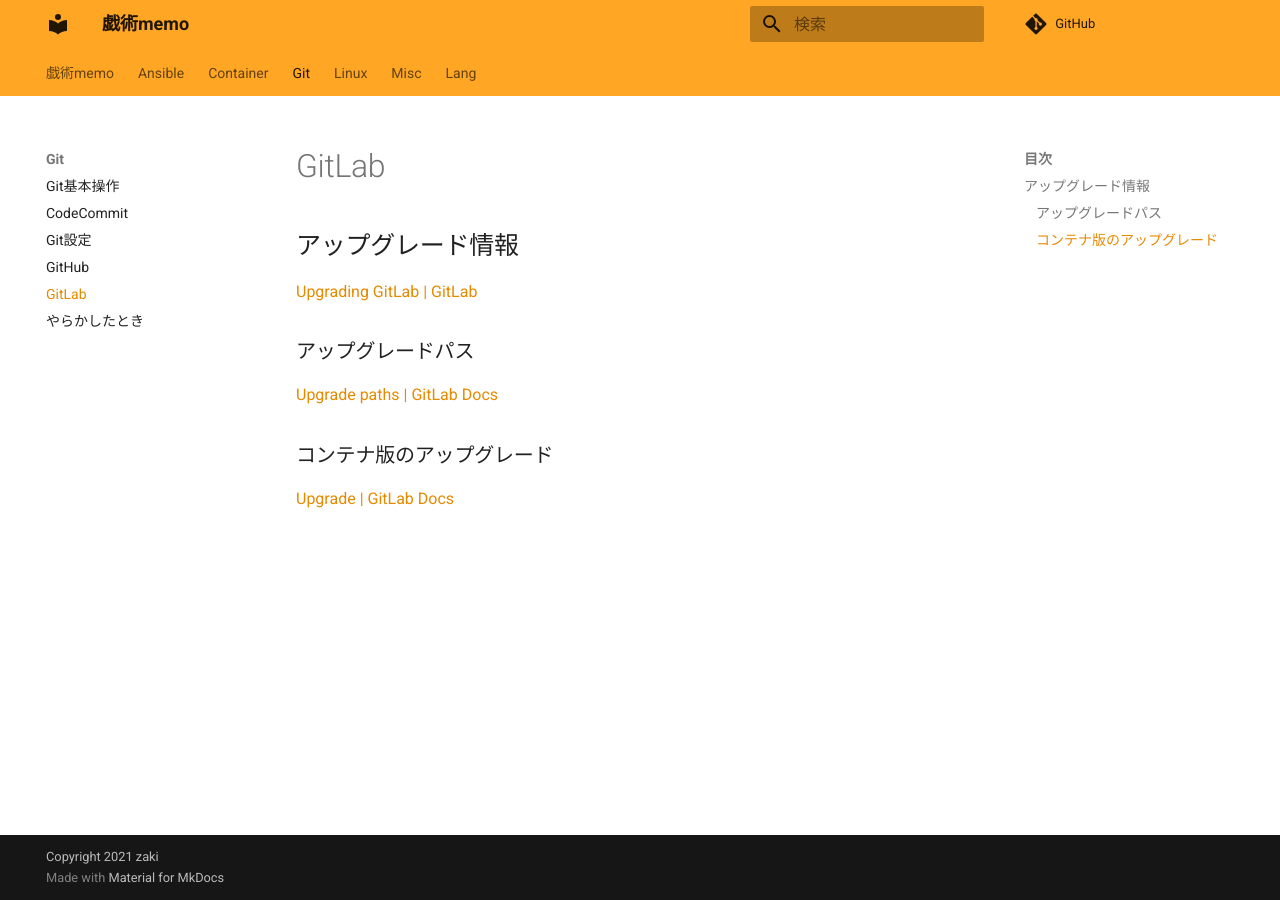
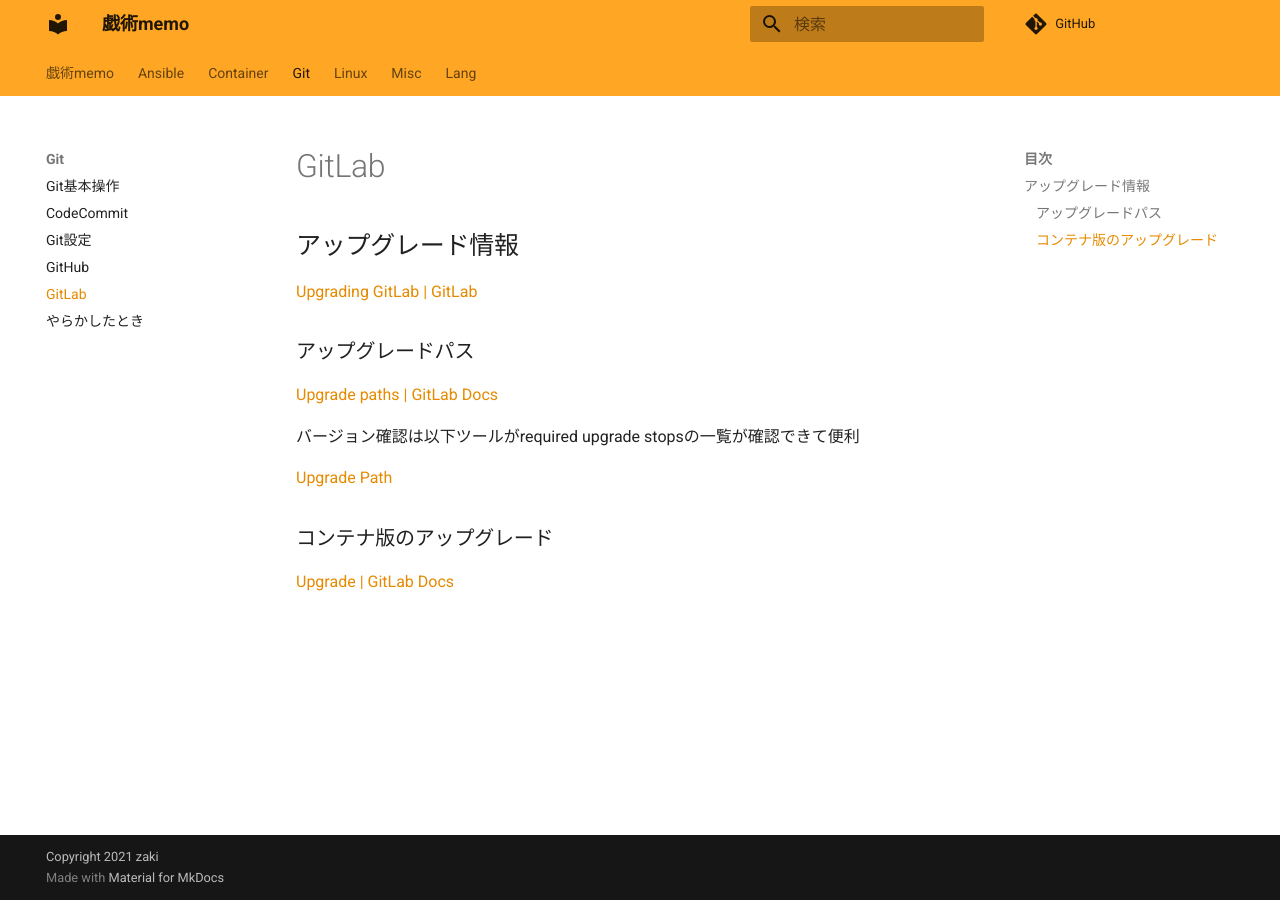
Before and after one commit to zaki-lknr/docs, an MkDocs documentation site: the page built from docs/Git/gitlab.md, in a window 1280 px wide. Built offline with MkDocs 1.6.1 and Material for MkDocs 9.7.7, drawn with Linux system fonts in a browser that asks for light colours; comment, search, counter and statistics services are not loaded.

Commit message:
add: git/gitlab: アップグレードパスの確認ツール

```diff
--- a/docs/Git/gitlab.md
+++ b/docs/Git/gitlab.md
@@ -8,6 +8,10 @@
 
 [Upgrade paths | GitLab Docs](https://docs.gitlab.com/update/upgrade_paths/)
 
+バージョン確認は以下ツールがrequired upgrade stopsの一覧が確認できて便利
+
+[Upgrade Path](https://gitlab-com.gitlab.io/support/toolbox/upgrade-path/)
+
 ### コンテナ版のアップグレード
 
 [Upgrade | GitLab Docs](https://docs.gitlab.com/install/docker/upgrade/)
```
